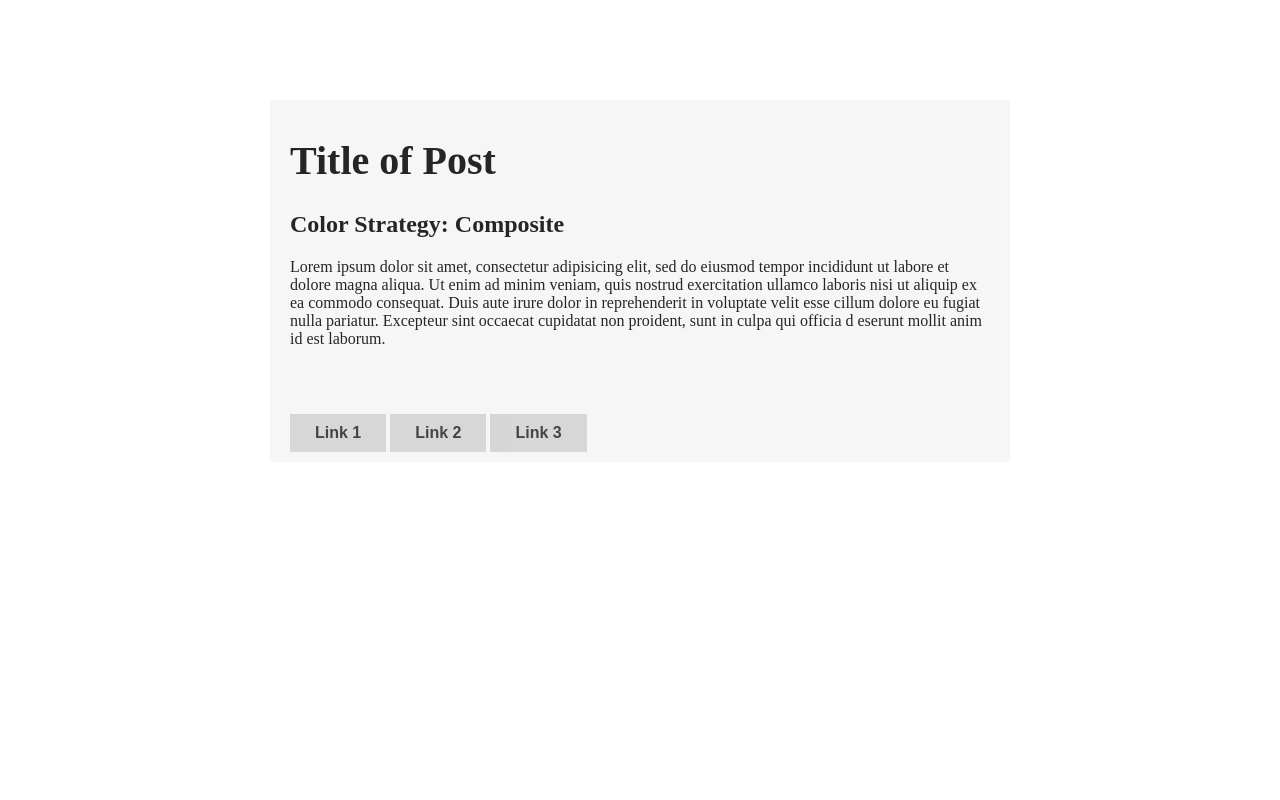
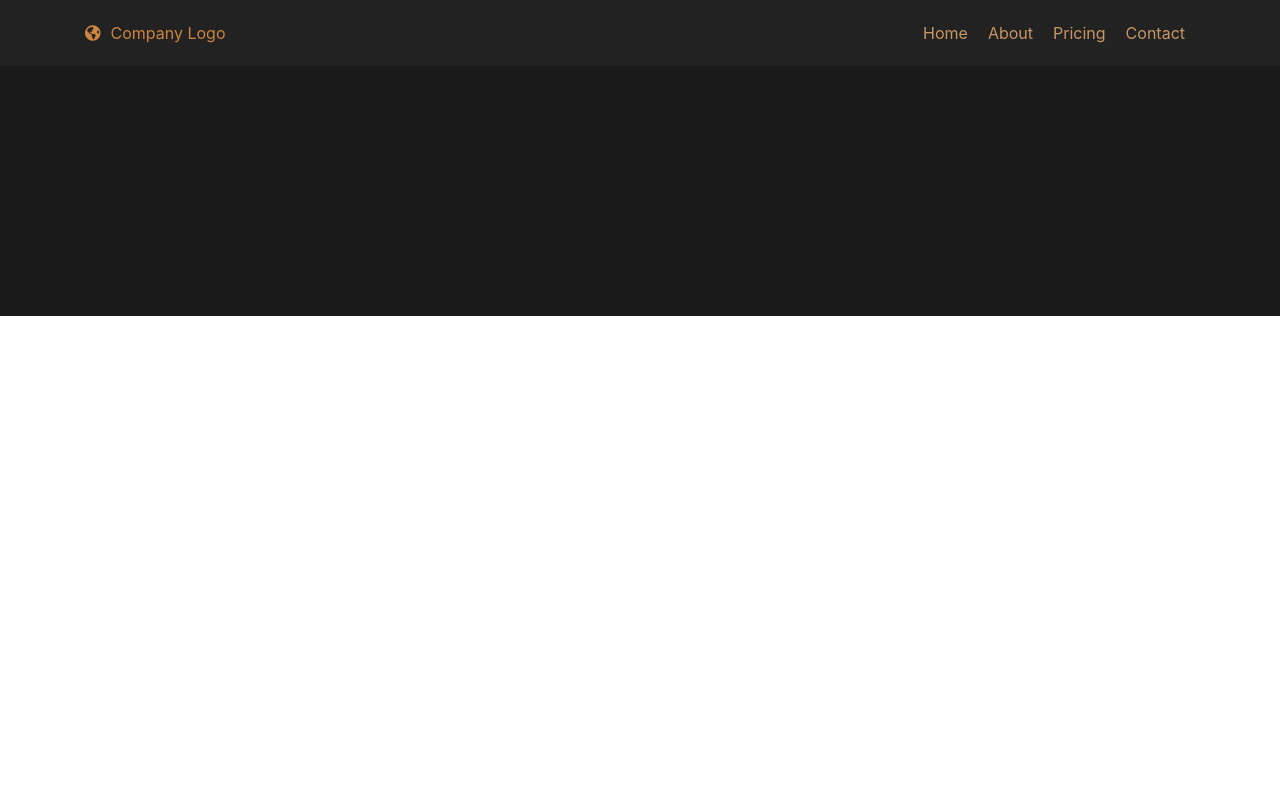
Before and after one commit to jjingco/Assignments, a plain HTML site: page Assignment 3/index.html in a window 1280 px wide. Shown: the top 800 px of the page. Drawn offline with nearby package versions, Linux system fonts and the light colour scheme; files that its build step writes are made by us from their sources.

Commit message:
assignment 3

```diff
--- /dev/null
+++ b/Assignment 3/css/styles.css
@@ -0,0 +1,100 @@
+/* * * * * * * * * * * * * * * * * * * * *
+General
+* * * * * * * * * * * * * * * * * * * * */
+
+.wrapper {
+  width: 80%;
+  margin: 0 auto;
+  max-width: 1000px;
+}
+
+h1 {
+    font-family: 'Roboto', sans-serif;
+}
+
+
+
+
+
+
+
+/* * * * * * * * * * * * * * * * * * * * *
+Header
+* * * * * * * * * * * * * * * * * * * * */
+header {
+    height: 66px;
+    background:rgb(34, 34, 34);
+}
+
+/* header .container {
+    height: 66px;
+} */
+
+.logo {
+    width: 150px;
+    color: peru;
+    margin-right: auto;
+}
+
+.logo span {
+    margin-left: 10px;
+}
+
+header ul {
+    margin-bottom: 0;
+    display: flex;
+}
+
+header ul li {
+    list-style: none;
+}
+
+header ul li a {
+    height: 66px;
+    padding: 0 10px;
+    color: rgb(201, 151, 100);
+
+    display: flex;
+    align-items: center;
+}
+
+header ul li a:hover {
+    background: #f3f3f3;
+    text-decoration: none;
+}
+
+
+/* * * * * * * * * * * * * * * * * * * * *
+Hero
+* * * * * * * * * * * * * * * * * * * * */
+.hero {
+    height: 500px;
+    background-image:
+        linear-gradient(
+            black 50%,
+            white 50%);
+        /* url(../kira-auf-der-heide-330895-unsplash.jpg); */
+    background-size: cover;
+    opacity: 0.90;
+    background-position: 50% 50%;
+}
+
+
+
+
+/* * * * * * * * * * * * * * * * * * * * *
+Main
+* * * * * * * * * * * * * * * * * * * * */
+main {
+    min-height: 400px;
+    padding: 80px 0;
+}
+
+
+/* * * * * * * * * * * * * * * * * * * * *
+Footer
+* * * * * * * * * * * * * * * * * * * * */
+footer {
+    height: 200px;
+    background:rgb(34, 34, 34);
+}
--- a/Assignment 3/index.html
+++ b/Assignment 3/index.html
@@ -2,28 +2,39 @@
 <html>
     <head>
         <meta charset="utf-8">
-        <title>Font and Color</title>
-        <link rel="stylesheet" href="./css/base-styles.css">
-        <link rel="stylesheet" href="./css/mystyles.css">
+        <title></title>
+        <link rel="stylesheet" href="https://stackpath.bootstrapcdn.com/bootstrap/4.1.3/css/bootstrap.min.css" integrity="sha384-MCw98/SFnGE8fJT3GXwEOngsV7Zt27NXFoaoApmYm81iuXoPkFOJwJ8ERdknLPMO" crossorigin="anonymous">
+        <link rel="stylesheet" href="https://use.fontawesome.com/releases/v5.3.1/css/all.css" integrity="sha384-mzrmE5qonljUremFsqc01SB46JvROS7bZs3IO2EmfFsd15uHvIt+Y8vEf7N7fWAU" crossorigin="anonymous">
+        <link href="https://maxcdn.bootstrapcdn.com/font-awesome/4.7.0/css/font-awesome.min.css" rel="stylesheet" integrity="sha384-wvfXpqpZZVQGK6TAh5PVlGOfQNHSoD2xbE+QkPxCAFlNEevoEH3Sl0sibVcOQVnN" crossorigin="anonymous">
+        <link href="https://fonts.googleapis.com/css?family=Playfair+Display:400,700|Roboto:300,400,700" rel="stylesheet">
+        <link rel="stylesheet" href="./css/styles.css">
     </head>
     <body>
-        <div class="wrapper">
-            <h1>Title of Post</h1>
-            <h2>Color Strategy: Composite</h2>
+        <header>
+            <div class="container d-flex align-items-stretch h-100">
+                <div class="logo d-flex align-items-center">
+                    <i class="fas fa-globe-americas"></i>
+                    <span>Company Logo</span>
+                </div>
+                <ul>
+                    <li><a href="#"> Home </a></li>
+                    <li><a href="#"> About </a></li>
+                    <li><a href="#"> Pricing </a></li>
+                    <li><a href="#"> Contact </a></li>
+                </ul>
+            </div>
+            </header>
 
-            <p>Lorem ipsum dolor sit amet, consectetur adipisicing elit,
-                sed do eiusmod tempor incididunt ut labore et dolore magna
-                aliqua. Ut enim ad minim veniam, quis nostrud exercitation
-                ullamco laboris nisi ut aliquip ex ea commodo consequat.
-                Duis aute irure dolor in reprehenderit in voluptate velit
-                esse cillum dolore eu fugiat nulla pariatur. Excepteur sint
-                occaecat cupidatat non proident, sunt in culpa qui officia d
-                eserunt mollit anim id est laborum.
-            </p>
-            <a href="#">Link 1</a>
-            <a href="#">Link 2</a>
-            <a href="#">Link 3</a>
 
-        </div>
+        <div class="hero"></div>
+
+        <main></main>
+
+        <footer></footer>
+
     </body>
 </html>
+
+<!-- BOOTSTRAP -->
+<!-- getboostrap.com pay attenton to the layout section as there are things you need on your page for coding -->
+<!-- eg class="wrapper" has to be called class="container" -->
```
Also changed, not shown: 1 other file.
